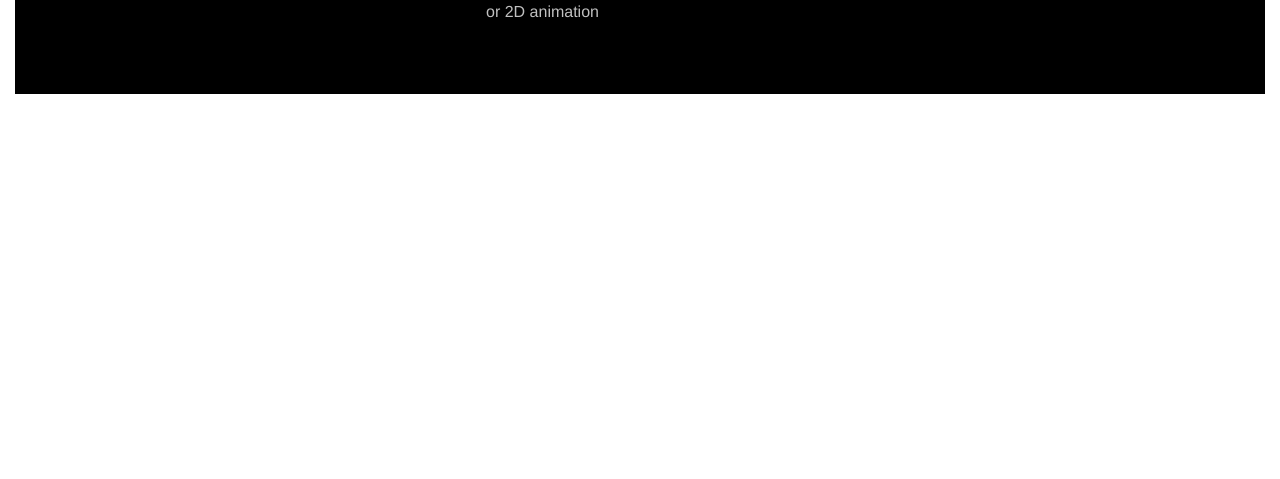
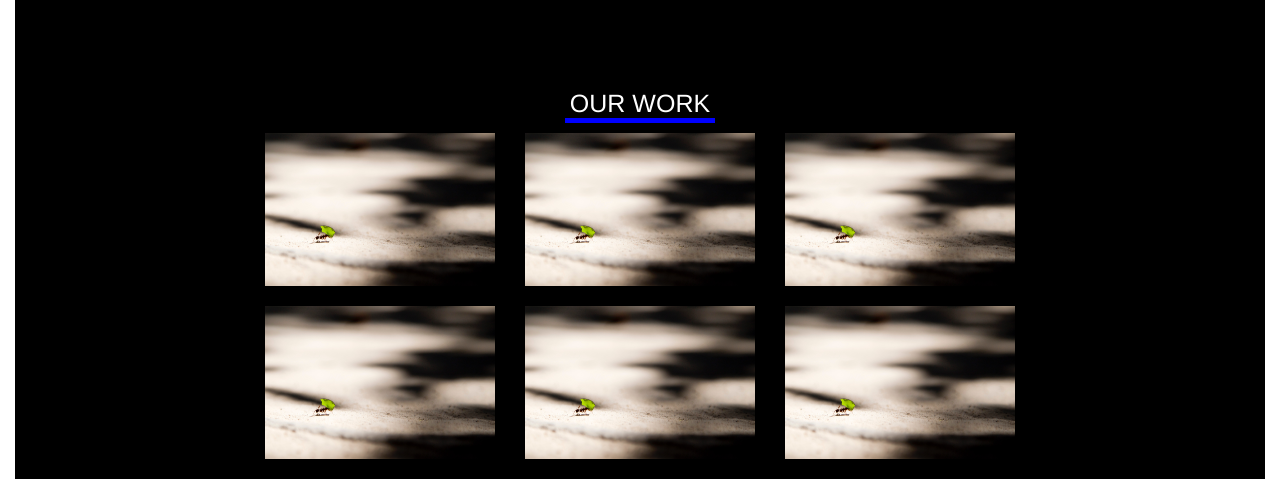
Before and after one commit to DrKimpatrick/static-react, a React (Create React App) app: page / in a window 1280 px wide. Shown: the part 2003-2482 px from the top of the page. Before the commit the page ends 2097 px from the top, so only its background shows below. Built offline with nearby package versions, Linux system fonts and the light colour scheme.

Commit message:
add our work section

```diff
--- a/src/App.js
+++ b/src/App.js
@@ -4,6 +4,7 @@ import About from './components/about/about';
 import Carousel from './components/carousel/carousel';
 import Projects from './components/projects/projects';
 import Services from './components/services/services';
+import OurWork from './components/ourWork/ourWork';
 
 class App extends Component {
   render() {
@@ -15,6 +16,7 @@ class App extends Component {
           <About />
           <Projects />
           <Services />
+          <OurWork />
         </div>
 
       </div>
--- /dev/null
+++ b/src/components/ourWork/ourWork.js
@@ -0,0 +1,43 @@
+import React from 'react';
+import '../../styles/ourWork/ourWork.css';
+
+const OurWork = () => {
+  return <div className="container">
+            <div className="row">
+                <div className="col-xs-8 col-xs-offset-2 text-center">
+                <div className="row">
+                    <div className="col-xs-12"><center><h1 className="heading">OUR WORK</h1></center></div>
+                </div>
+                <div className="row">
+                    <div className="col-xs-12">
+                        <div className="row work-row-margin">
+                            <div className="col-xs-12 col-sm-4">
+                                <img src={require("../../static/img2.jpg")} className="img-responsive" />
+                            </div>
+                            <div className="col-xs-12 col-sm-4">
+                                <img src={require("../../static/img2.jpg")} className="img-responsive" />
+                            </div>
+                            <div className="col-xs-12 col-sm-4">
+                                <img src={require("../../static/img2.jpg")} className="img-responsive" />
+                            </div>
+                        </div>
+
+                        <div className="row work-row-margin">
+                            <div className="col-xs-12 col-sm-4">
+                                <img src={require("../../static/img2.jpg")} className="img-responsive" />
+                            </div>
+                            <div className="col-xs-12 col-sm-4">
+                                <img src={require("../../static/img2.jpg")} className="img-responsive" />
+                            </div>
+                            <div className="col-xs-12 col-sm-4">
+                                <img src={require("../../static/img2.jpg")} className="img-responsive" />
+                            </div>
+                        </div>
+                    </div>
+                </div>
+                </div>
+            </div>
+         </div>
+}
+
+export default OurWork;
--- a/src/components/services/services.js
+++ b/src/components/services/services.js
@@ -3,11 +3,11 @@ import '../../styles/services/services.css';
 
 const Services = () => {
   return < div className="container services-margin">
-              <div className="row services-header">
-                  <div className="col-xs-4 col-xs-offset-4 col-md-4 col-md-offset-4"><h1 className="heading">SERVICES</h1></div>
-              </div>
               <div className="row">
                   <div className="col-xs-8 col-xs-offset-2 text-center">
+                  <div className="row services-header">
+                      <div className="col-xs-12"><center><h1 className="heading">SERVICES</h1></center></div>
+                  </div>
                   <div className="row">
                       <div className="col-xs-4 col-xs-offset-4 col-sm-3 col-sm-offset-0">
                           <img src={require("../../static/img1.jpg")} className="img-responsive"/>
--- a/src/index.css
+++ b/src/index.css
@@ -21,11 +21,13 @@ p b{
 
 .heading{
   color: white;
+
 }
 
 h1{
   border-bottom: 5px solid blue;
-  width: 188px;
+  font-size: 25px;
+  width: 150px;
 }
 
 .navbar{
--- /dev/null
+++ b/src/styles/ourWork/ourWork.css
@@ -0,0 +1,3 @@
+.work-row-margin{
+  margin-bottom: 20px;
+}
```
